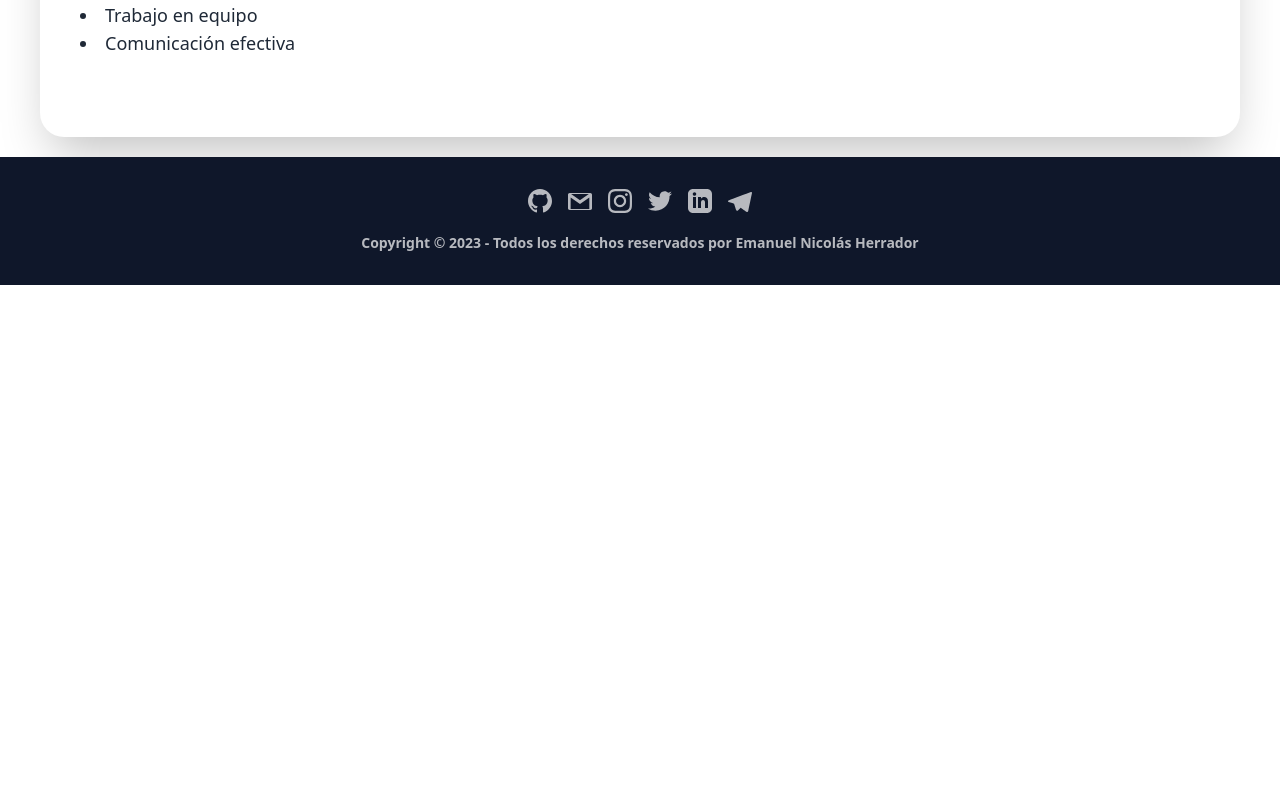
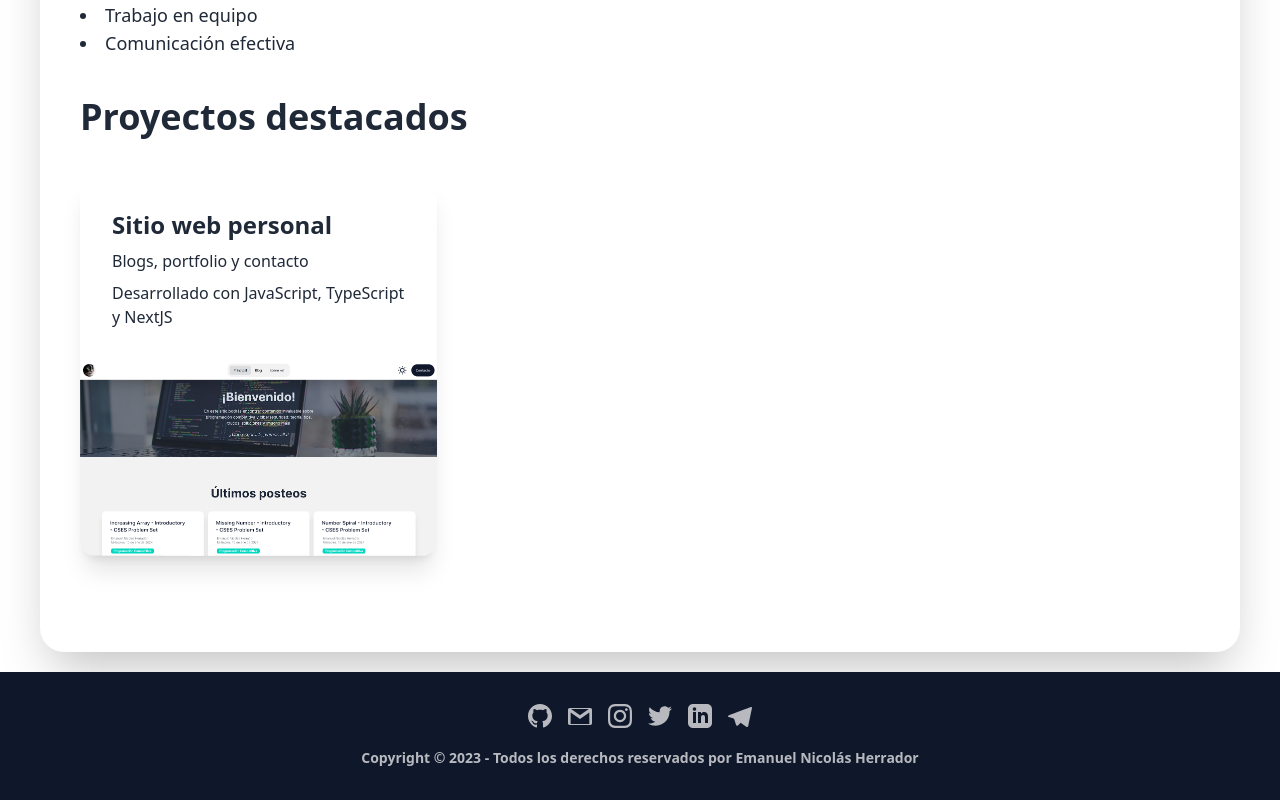
Before and after one commit to helcsnewsxd/project-website-personal_blog, a Next.js app: page /about in a window 1280 px wide. Shown: the part 2055-2855 px from the top of the page. Before the commit the page ends 2340 px from the top, so only its background shows below. Built offline with nearby package versions, Linux system fonts and the light colour scheme; what tailwind-animatecss would draw is missing.

Commit message:
Added best projects

```diff
--- a/pages/about/index.tsx
+++ b/pages/about/index.tsx
@@ -231,6 +231,34 @@ export default function About() {
             </section>
 
             {/* Cool projects */}
+            <section className="pb-10">
+              <h1 className="text-4xl text-balance font-bold pb-10">
+                Proyectos destacados
+              </h1>
+              <div className="grid grid-flow-row lg:grid-cols-3 grid-cols-2">
+                <a href="https://helcsnewsxd.vercel.app/" target="_blank">
+                  <div className="card bg-base-100 shadow-xl mr-4 mb-4 hover:scale-105">
+                    <div className="card-body">
+                      <h2 className="card-title lg:text-2xl text-xl">
+                        Sitio web personal
+                      </h2>
+                      <p className="lg:text-base text-md">
+                        Blogs, portfolio y contacto
+                      </p>
+                      <p className="lg:text-base text-md">
+                        Desarrollado con JavaScript, TypeScript y NextJS
+                      </p>
+                    </div>
+                    <figure>
+                      <img
+                        src="/assets/images/projects/website.png"
+                        alt="Website"
+                      />
+                    </figure>
+                  </div>
+                </a>
+              </div>
+            </section>
           </div>
         </div>
       </div>
```
Also changed, not shown: public/assets/images/projects/website.png (added).
